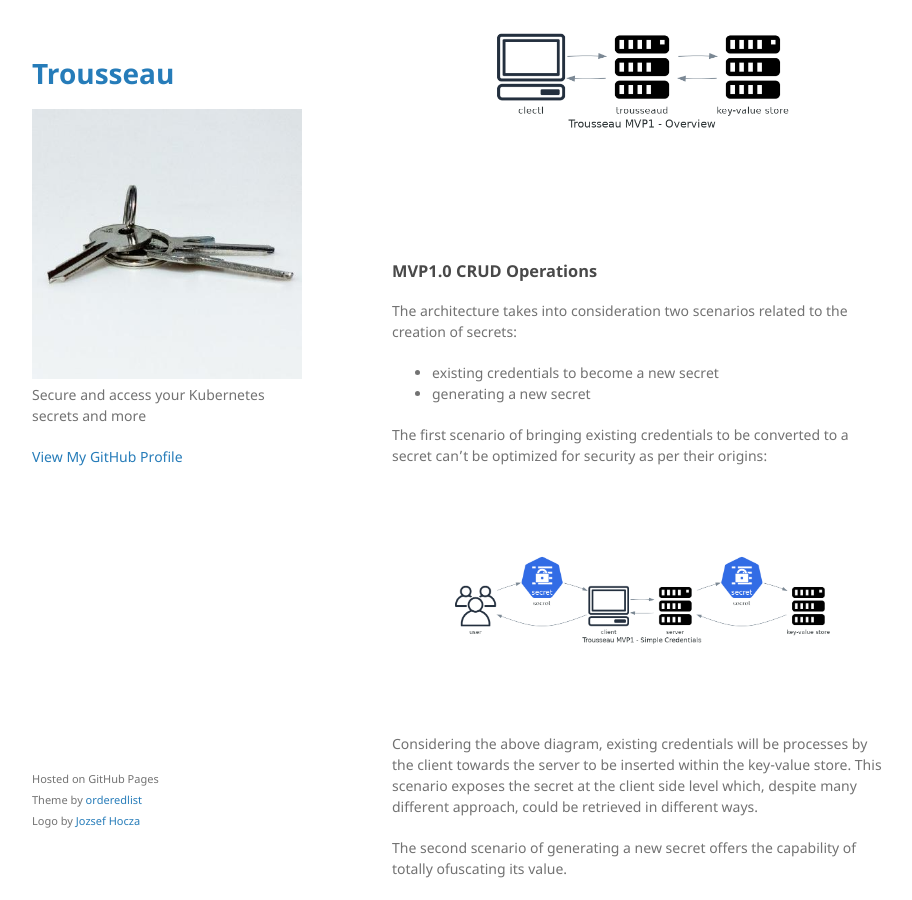
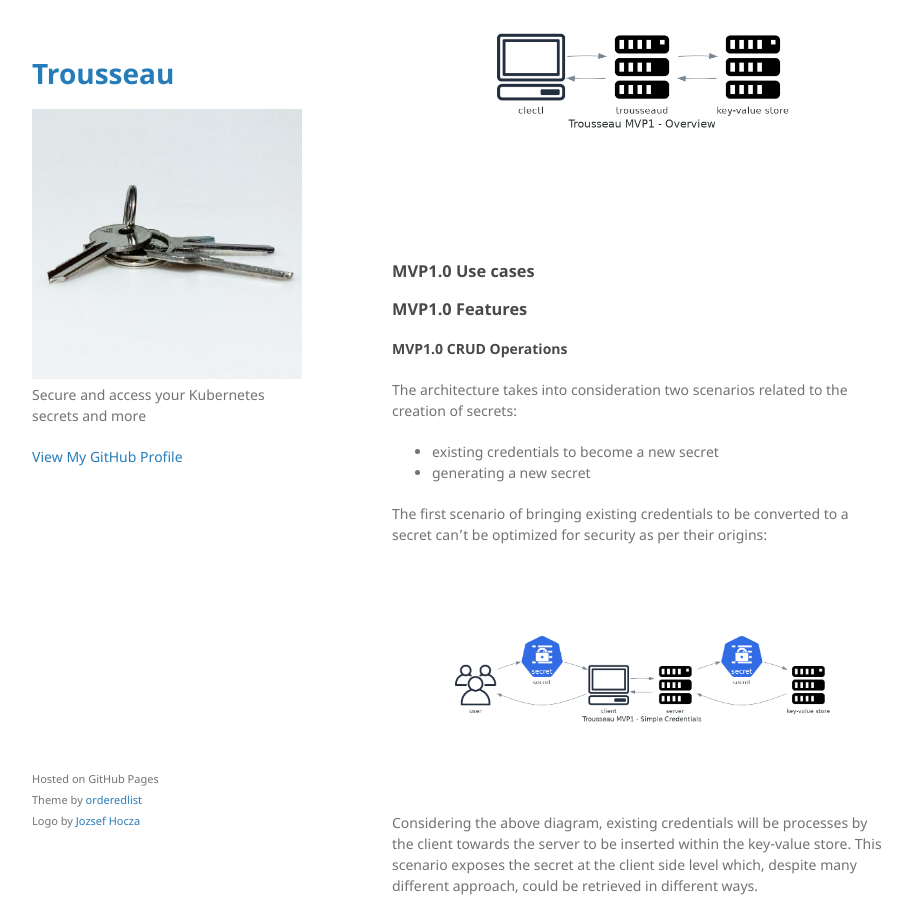
Before and after one commit to Trousseau-io/trousseau-io.github.io, a Jekyll site: the page built from 001-architecture.md, in a window 1280 px wide and 900 px high, scrolled down 1176 px. Shown: the whole window, without its empty margins (178-1090 px from the left). Built offline with Jekyll 4.4.1, drawn with Linux system fonts in a browser that asks for light colours.

Commit message:
working on MVP1 architecture

```diff
--- a/001-architecture.md
+++ b/001-architecture.md
@@ -38,7 +38,10 @@
 The below figure shows a basic representation of the flow:
 ![mvp1overview](https://raw.githubusercontent.com/Trousseau-io/trousseau-io.github.io/main/assets/diagrams/trousseau_mvp1_-_overview.png)
 
-### MVP1.0 CRUD Operations
+### MVP1.0 Use cases
+
+### MVP1.0 Features
+#### MVP1.0 CRUD Operations
 The architecture takes into consideration two scenarios related to the creation of secrets:
 * existing credentials to become a new secret
 * generating a new secret
```
